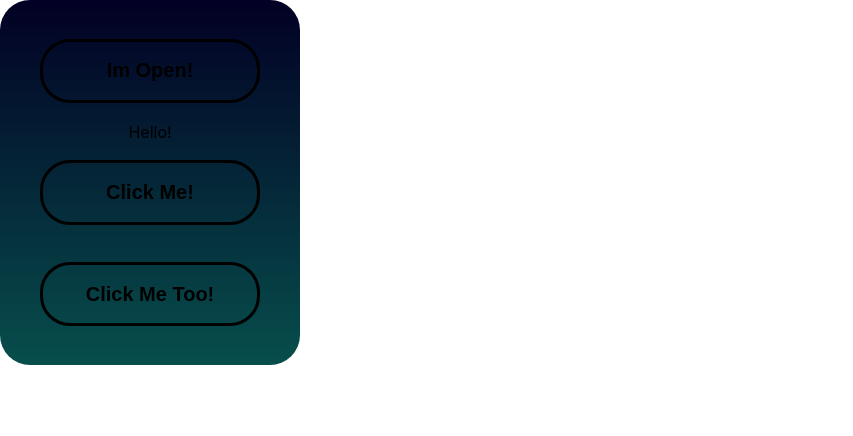
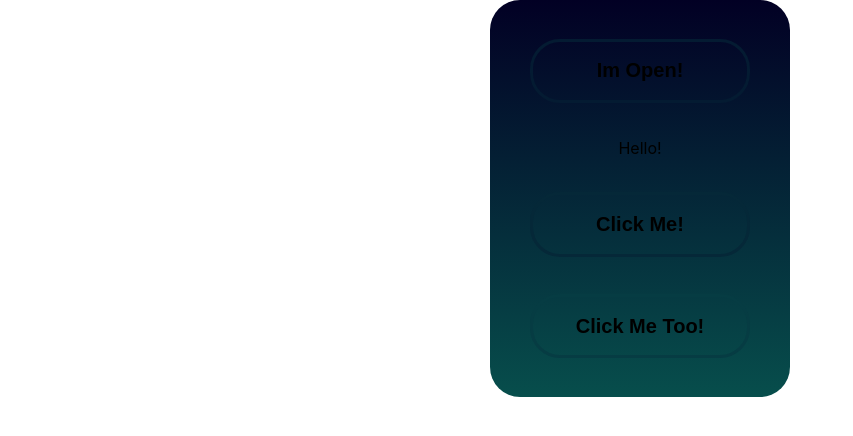
Before and after one commit to yxeri/kstart, a Next.js app: page /radix-accordion in a window 1280 px wide. Shown: the top 436 px of the page, without its empty margins (0-853 px from the left). Built offline with nearby package versions, Linux system fonts and the light colour scheme.

Commit message:
added Accordion with radix

```diff
--- a/components/MyAccordion.tsx
+++ b/components/MyAccordion.tsx
@@ -1,6 +1,15 @@
 import * as Accordion from "@radix-ui/react-accordion";
-import { styled } from "@stitches/react";
+import { styled, keyframes } from "@stitches/react";
 export const MyAccordion = () => {
+  const open = keyframes({
+    from: { height: 0 },
+    to: { height: "var(--radix-accordion-content-height)" },
+  });
+
+  const close = keyframes({
+    from: { height: "var(--radix-accordion-content-height)" },
+    to: { height: 0 },
+  });
   const AccordionRoot = styled(Accordion.Root, {
     background:
       "linear-gradient(180deg, rgba(2,0,36,1) 0%, rgba(7,78,76,1) 100%)",
@@ -22,7 +31,7 @@ export const MyAccordion = () => {
   const AccordionTrigger = styled(Accordion.Trigger, {
     width: "220px",
     background: "transparent",
-    border: "3px solid black",
+    //border: "3px solid black",
     borderRadius: "30px",
   });
 
@@ -30,38 +39,42 @@ export const MyAccordion = () => {
     borderRadius: "30px",
   });
 
-  const AccordionContent = styled(Accordion.Content, {});
+  const AccordionContent = styled(Accordion.Content, {
+    overflow: "hidden",
+    '&[data-state="open"]': { animation: `${open} 300ms ease-in` },
+    '&[data-state="closed"]': { animation: `${close} 300ms ease-in` },
+  });
   return (
     <>
       <AccordionRoot type="single" collapsible defaultValue="item-1">
         <AccordionItem value="item-1">
           <AccordionHeader>
-            <AccordionTrigger>
+            <AccordionTrigger css={{ border: "3px solid #041b32" }}>
               <h2>Im Open!</h2>
             </AccordionTrigger>
           </AccordionHeader>
           <AccordionContent>
-            <span>Hello!</span>
+            <p>Hello!</p>
           </AccordionContent>
         </AccordionItem>
         <AccordionItem value="item-2">
           <AccordionHeader>
-            <AccordionTrigger>
+            <AccordionTrigger css={{ border: "3px solid #052838" }}>
               <h2>Click Me!</h2>
             </AccordionTrigger>
           </AccordionHeader>
           <AccordionContent>
-            <span>Hello Again!</span>
+            <p>Hello Again!</p>
           </AccordionContent>
         </AccordionItem>
         <AccordionItem value="item-3">
           <AccordionHeader>
-            <AccordionTrigger>
+            <AccordionTrigger css={{ border: "3px solid #063c43" }}>
               <h2>Click Me Too!</h2>
             </AccordionTrigger>
           </AccordionHeader>
           <AccordionContent>
-            <span>Party!</span>
+            <p>Party!</p>
           </AccordionContent>
         </AccordionItem>
       </AccordionRoot>
--- a/pages/radix-accordion.tsx
+++ b/pages/radix-accordion.tsx
@@ -1,10 +1,13 @@
 import { NextPage } from "next";
 import { MyAccordion } from "../components/MyAccordion";
+import styles from "../styles/Forms.module.css";
 
 const RadixAccordion: NextPage = () => {
   return (
     <>
-      <MyAccordion />
+      <div className={styles.wrapper}>
+        <MyAccordion />
+      </div>
     </>
   );
 };
```
